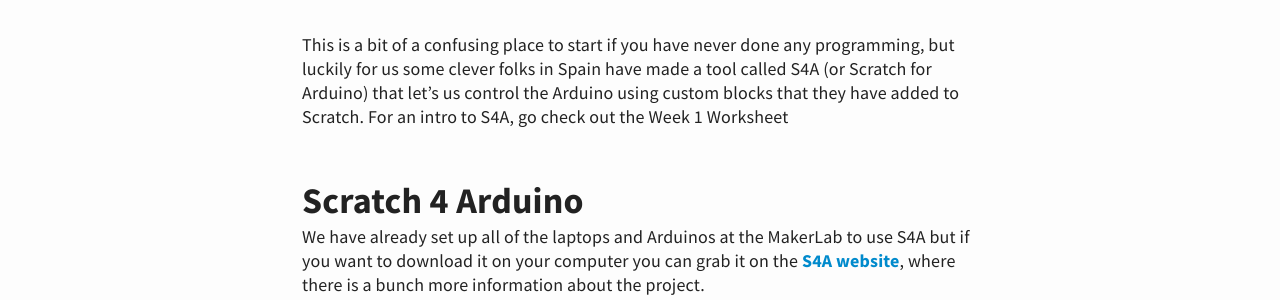
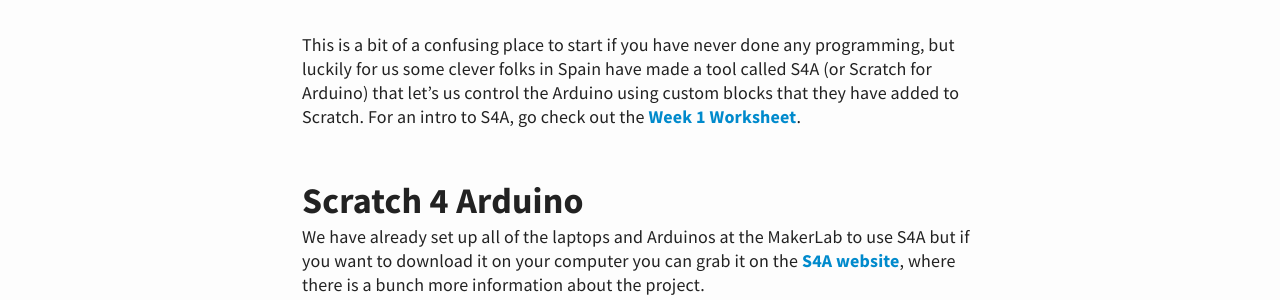
Before and after one commit to letsmake-uk/dharma-school, a Jekyll site: the page built from _posts/2015-04-30-week-1-intro.md, in a window 1280 px wide and 900 px high, scrolled down 3064 px. Shown: the part 528-828 px from the top of the window. Built offline with Jekyll 4.4.1, drawn with Linux system fonts in a browser that asks for light colours; part of the change alters nothing that is shown.

```diff
--- a/_posts/2015-04-30-week-1-intro.md
+++ b/_posts/2015-04-30-week-1-intro.md
@@ -78,7 +78,7 @@ void loop()
 {% endhighlight %}
 
 
-This is a bit of a confusing place to start if you have never done any programming, but luckily for us some clever folks in Spain have made a tool called S4A (or Scratch for Arduino) that let's us control the Arduino using custom blocks that they have added to Scratch. For an intro to S4A, go check out the Week 1 Worksheet
+This is a bit of a confusing place to start if you have never done any programming, but luckily for us some clever folks in Spain have made a tool called S4A (or Scratch for Arduino) that let's us control the Arduino using custom blocks that they have added to Scratch. For an intro to S4A, go check out the <a href="{{ site.url }}{% post_url 2015-04-30-week-1-worksheet %}">Week 1 Worksheet</a>.
 
 
 ## Scratch 4 Arduino
```
